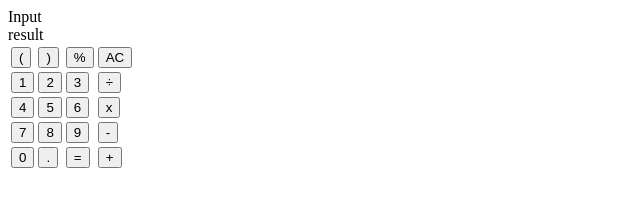
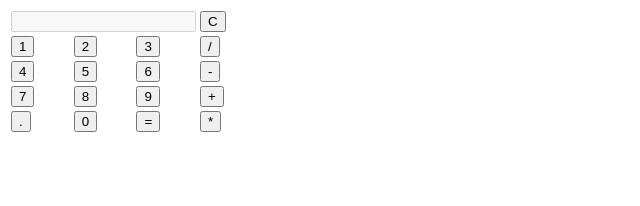
Before and after one commit to leedo97y/Calculator, a plain HTML site: page index.html in a window 1280 px wide. Shown: the whole page, without its empty margins (0-640 px from the left). Drawn offline with Linux system fonts and the light colour scheme.

Commit message:
add Calculator html again, add js (고쳐야됨)

```diff
--- a/index.html
+++ b/index.html
@@ -8,86 +8,40 @@
     <title>Calculator</title>
   </head>
   <body>
-    <div class="container">
-      <div class="show">
-        <div class="input-number" id="input-number">Input</div>
-        <div class="answer" id="answer">result</div>
-      </div>
-
       <div class="whole-buttons">
-        <table>
-          <tbody>
+        <table class="calculator" >
           <tr>
-              <td class="number" id="button">
-                <button>(</button>
-              </td>
-              <td class="number">
-                <button>)</button>
-              </td>
-              <td class="number">
-                <button>%</button>
-              </td>
-              <td class="number">
-                <button>AC</button>
-              </td>
+            <td colspan="3"> <input class="display-box" type="text" id="result" disabled /> </td>
+            <!-- clearScreen() function clears all the values -->
+            <td> <input type="button" value="C" onclick="clearScreen()" id="btn" /> </td>
           </tr>
           <tr>
-              <td>
-                <button>1</button>
-              </td>
-              <td>
-                <button>2</button>
-              </td>
-              <td>
-                <button>3</button>
-              </td>
-              <td>
-                <button>÷</button>
-              </td>
+            <!-- display() function displays the value of clicked button -->
+            <td> <input type="button" value="1" onclick="display('1')" /> </td>
+            <td> <input type="button" value="2" onclick="display('2')" /> </td>
+            <td> <input type="button" value="3" onclick="display('3')" /> </td>
+            <td> <input type="button" value="/" onclick="display('/')" /> </td>
           </tr>
           <tr>
-              <td>
-                <button>4</button>
-              </td>
-              <td>
-                <button>5</button>
-              </td>
-              <td>
-                <button>6</button>
-              </td>
-              <td>
-                <button>x</button>
-              </td>
+            <td> <input type="button" value="4" onclick="display('4')" /> </td>
+            <td> <input type="button" value="5" onclick="display('5')" /> </td>
+            <td> <input type="button" value="6" onclick="display('6')" /> </td>
+            <td> <input type="button" value="-" onclick="display('-')" /> </td>
           </tr>
           <tr>
-              <td>
-                <button>7</button>
-              </td>
-              <td>
-                <button>8</button>
-              </td>
-              <td>
-                <button>9</button>
-              </td>
-              <td>
-                <button>-</button>
-              </td>
+            <td> <input type="button" value="7" onclick="display('7')" /> </td>
+            <td> <input type="button" value="8" onclick="display('8')" /> </td>
+            <td> <input type="button" value="9" onclick="display('9')" /> </td>
+            <td> <input type="button" value="+" onclick="display('+')" /> </td>
           </tr>
           <tr>
-              <td>
-                <button>0</button>
-              </td>
-              <td>
-                <button>.</button>
-              </td>
-              <td>
-                <button>=</button>
-              </td>
-              <td>
-                <button>+</button>
-              </td>
+            <td> <input type="button" value="." onclick="display('.')" /> </td>
+            <td> <input type="button" value="0" onclick="display('0')" /> </td>
+
+            <!-- calculate() function evaluates the mathematical expression -->
+            <td> <input type="button" value="=" onclick="calculate()" id="btn" /> </td>
+            <td> <input type="button" value="*" onclick="display('*')" /> </td>
           </tr>
-          </tbody>
         </table>
       </div>
     </div>
--- a/js/app.js
+++ b/js/app.js
@@ -0,0 +1,14 @@
+const button = document.querySelectorAll("#button");
+
+function onClickBtn(event) {
+  const value = parseInt(event.target.textContent);
+  if (typeof value === NaN) {
+    event.target.textContent = "";
+  }
+  console.log(value);
+}
+
+button.forEach((btn) => {
+  addEventListener("click", onClickBtn);
+});
+// 다시짜기
```
Lines whose indentation alone changed are shown as unchanged.
